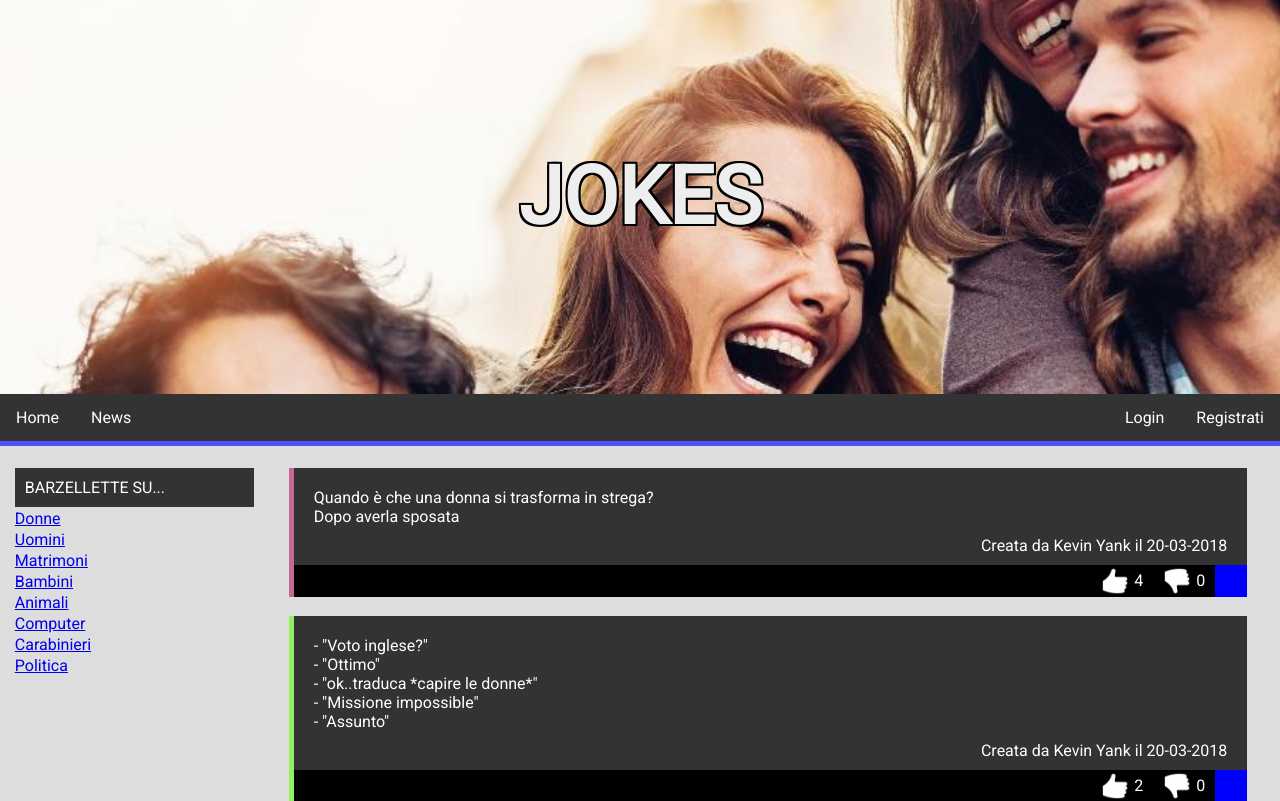
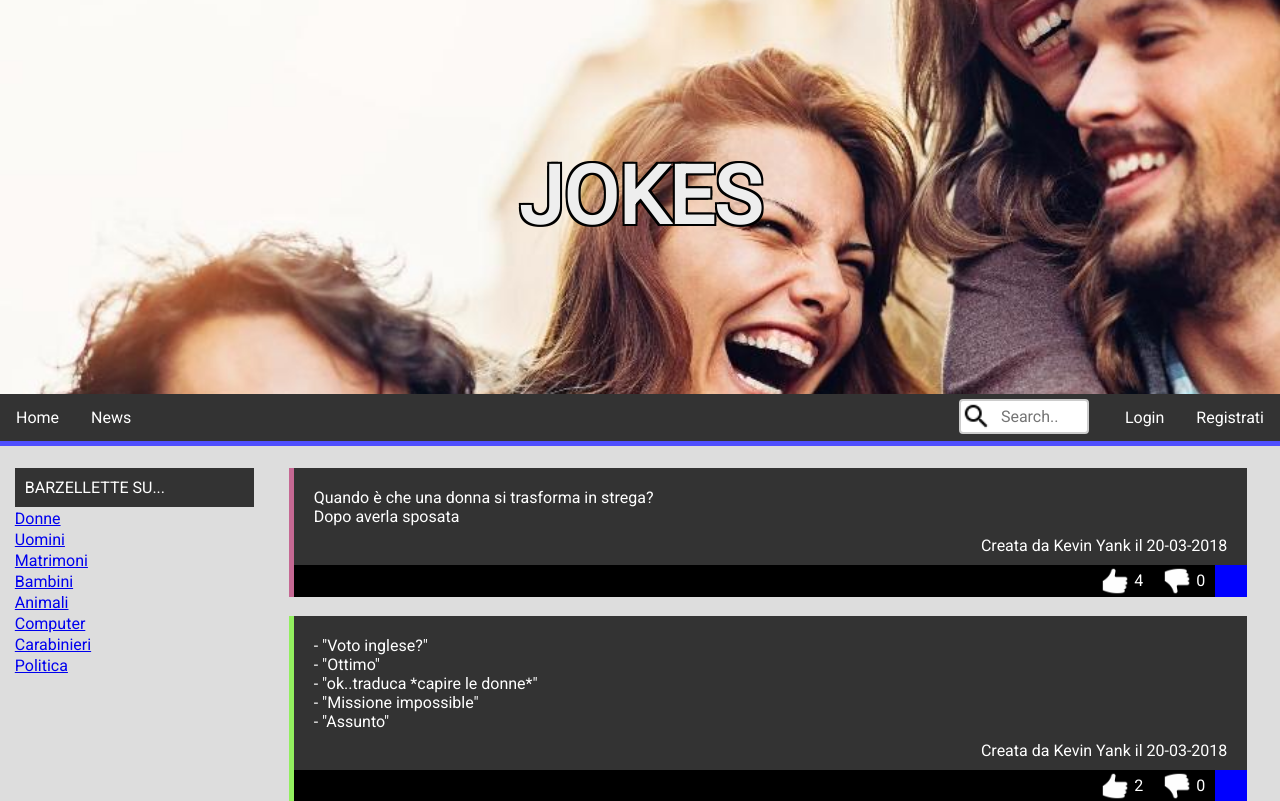
Before and after one commit to iregon/20180320_jokes, a PHP site: page / in a window 1280 px wide. Shown: the top 801 px of the page. Run offline with PHP 8.4, Linux system fonts and the light colour scheme; data comes from the database, SQL or seed files in the repository.

Commit message:
grafica searchbar

```diff
--- a/index.php
+++ b/index.php
@@ -25,10 +25,12 @@
 
       if($info[1] == 'like')
       {
+        echo "string";
           $update = "likeCounter=likeCounter+1";
       }
       if($info[1] == 'unlike')
       {
+        echo "string";
           $update = "unlikeCounter=unlikeCounter+1";
       }
 
@@ -65,6 +67,7 @@
                 <li><a href="#news">News</a></li>
                 <li class="singup"><a href="#about">Registrati</a></li>
                 <li class="login"><a href="#contact">Login</a></li>
+                <li class="searchbar"><input type="text" name="search" placeholder="Search.."></li>
             </ul>
         </div>
     </div>
--- a/styles/main.css
+++ b/styles/main.css
@@ -54,6 +54,36 @@ div#navbar {
     /* position: -webkit-sticky;
     position: sticky;
     top: 0; */
+}
+
+li.searchbar {
+  float: right !important;
+}
+
+li.searchbar input[type=text] {
+    width: 130px;
+    box-sizing: border-box;
+    border: 2px solid #ccc;
+    border-radius: 4px;
+    font-size: 16px;
+    background-color: white;
+    background-image: url('../img/ic_search_black_24dp_1x.png');
+    /* background-position: 10px 10px; */
+    background-size: contain;
+    background-repeat: no-repeat;
+    padding: 6px 20px 6px 40px;
+    -webkit-transition: width 0.4s ease-in-out;
+    transition: width 0.4s ease-in-out;
+    /* vertical-align: middle; */
+    margin: 5px 20px 5px 0;
+}
+
+li.searchbar input[type=text]::after {
+  content: "&#xE8B6;";
+}
+
+li.searchbar input[type=text]:focus {
+    width: 300px;
 }
 
 table.categoriestable {
```
Also changed, not shown: img/ic_search_black_24dp_1x.png (added), img/ic_search_black_24dp_2x.png (added).
